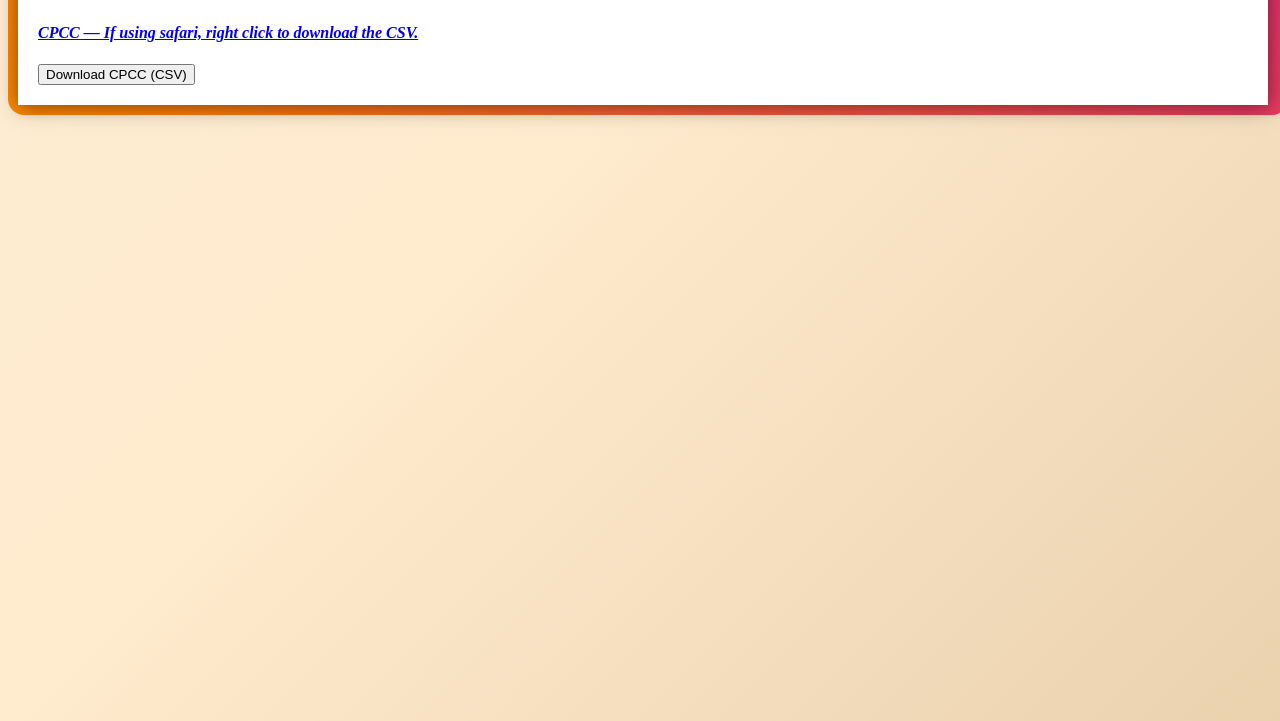
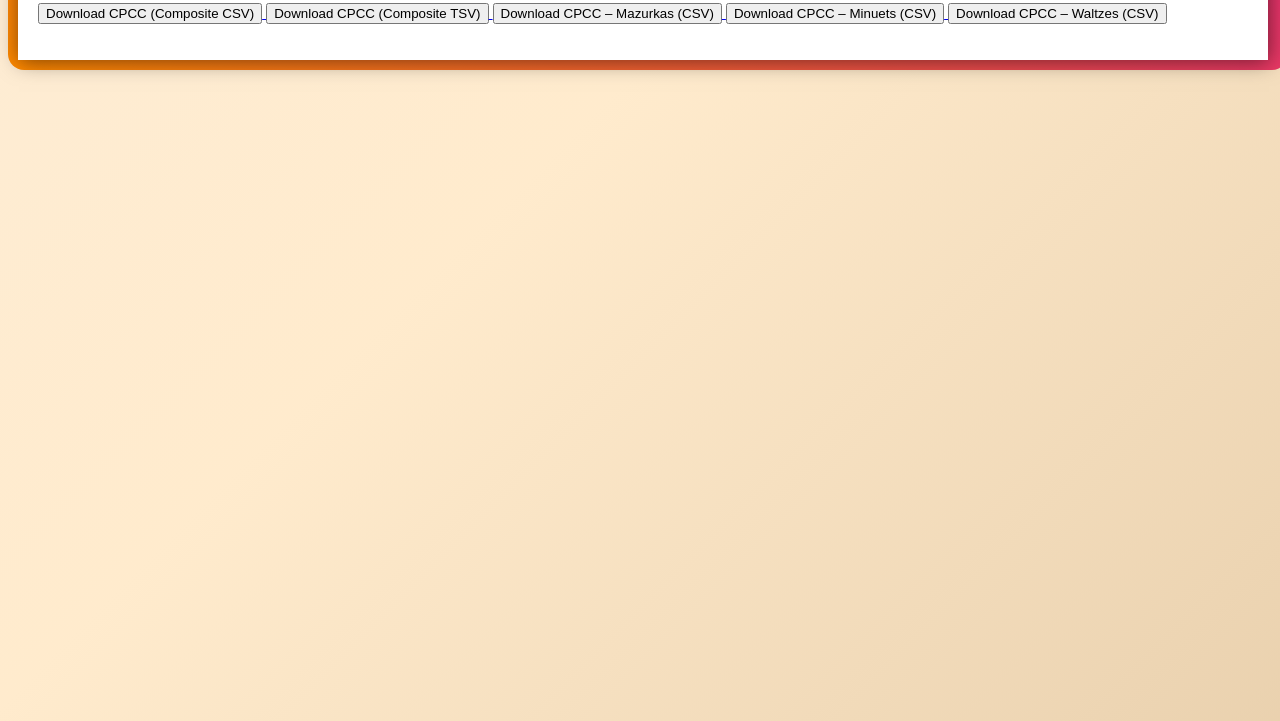
Before and after one commit to MatthewChiu/TheCommonPracticeCadenceCorpus.github.io, a plain HTML site: page CPCCorpus.html in a window 1280 px wide. Shown: the part 87-808 px from the top of the page. Drawn offline with Linux system fonts and the light colour scheme.

Commit message:
Update CPCCorpus.html

```diff
--- a/CPCCorpus.html
+++ b/CPCCorpus.html
@@ -20,16 +20,28 @@
                 </div>
             </div>
             <p>
-<!--                 <a href="https://docs.google.com/spreadsheets/d/1UVYkuEk21KoWtQs-uwn5Dex6gF7wDquuVe6Z_X7aIc0/edit?usp=sharing">CPCC</a> -->
+                <a href="./corpus/CPCC - Composite.csv" download="CPCC">
+                    <button type="button">Download CPCC (Composite CSV)</button>
+                </a>
 
-                <a href="./corpus/CPCC - Composite.csv">
-                    <h4><i>CPCC — If using safari, right click to download the CSV.</i></h4>
+                <a href="./corpus/CPCC - Composite.tsv" download="CPCC">
+                    <button type="button">Download CPCC (Composite TSV)</button>
+                </a>
+
+                <a href="./corpus/CPCC - Mazurkas.csv" download="CPCC.Mazurkas">
+                    <button type="button">Download CPCC – Mazurkas (CSV)</button>
+                </a>
+
+                <a href="./corpus/CPCC - Minuets.csv" download="CPCC.Minuets">
+                    <button type="button">Download CPCC – Minuets (CSV)</button>
+                </a>
+
+                <a href="./corpus/CPCC - Waltzes.csv" download="CPCC.Waltzes">
+                    <button type="button">Download CPCC – Waltzes (CSV)</button>
                 </a>
 
             </p>
-                <a href="./corpus/CPCC - Composite.csv" download="CSV">
-                    <button type="button">Download CPCC (CSV)</button>
-                </a>
+
         </div>
     </div>
 </body>
```
